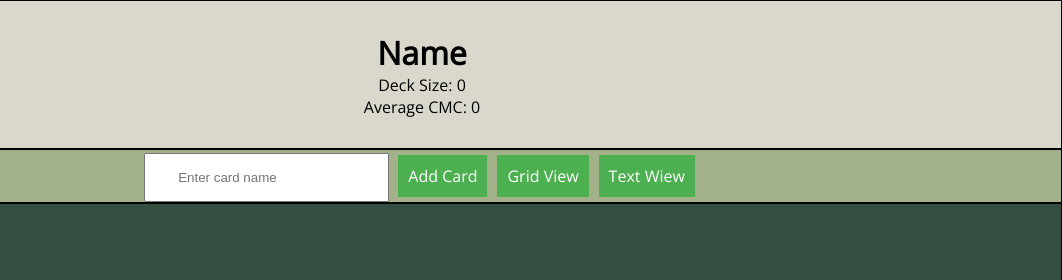
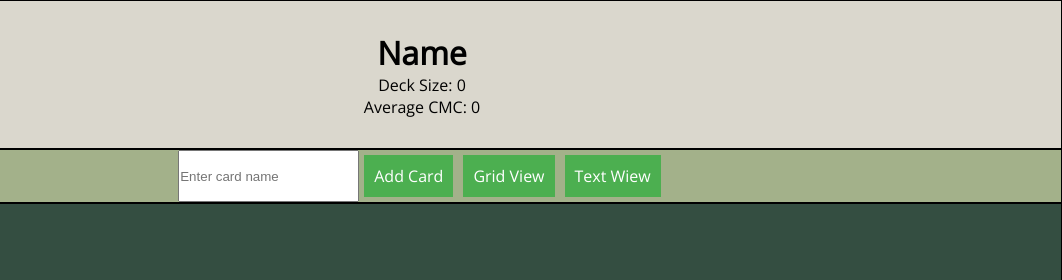
Before and after one commit to battary/MTGDeckEditor, a plain HTML site: page index.html in a window 1280 px wide. Shown: the top 280 px of the page, 218-1280 px from the left. Drawn offline with nearby package versions, Linux system fonts and the light colour scheme.

Commit message:
Added more styling

```diff
--- a/style.css
+++ b/style.css
@@ -44,6 +44,10 @@ body {
 
 }
 
+#searchform {
+    display: flex;
+}
+
 .add {
     display: flex;
     flex-direction: row;
@@ -53,9 +57,6 @@ body {
     grid-row: 2/3;
 }
 
-.add input {
-    padding: 15px 32px;
-}
 
 button {
     background-color: #4CAF50; /* Green */
@@ -132,11 +133,12 @@ button {
     padding: 10px 10px;
 }
 
-@media(max-width: 500px) {
+@media(max-width: 550px) {
     .deck-gridview img {
         width: 30%;
         height: 30%;
     }
+
 }
 
 @media(max-width: 380px) {
@@ -144,4 +146,5 @@ button {
         width: 20%;
         height: 20%;
     }
+
 }
```
